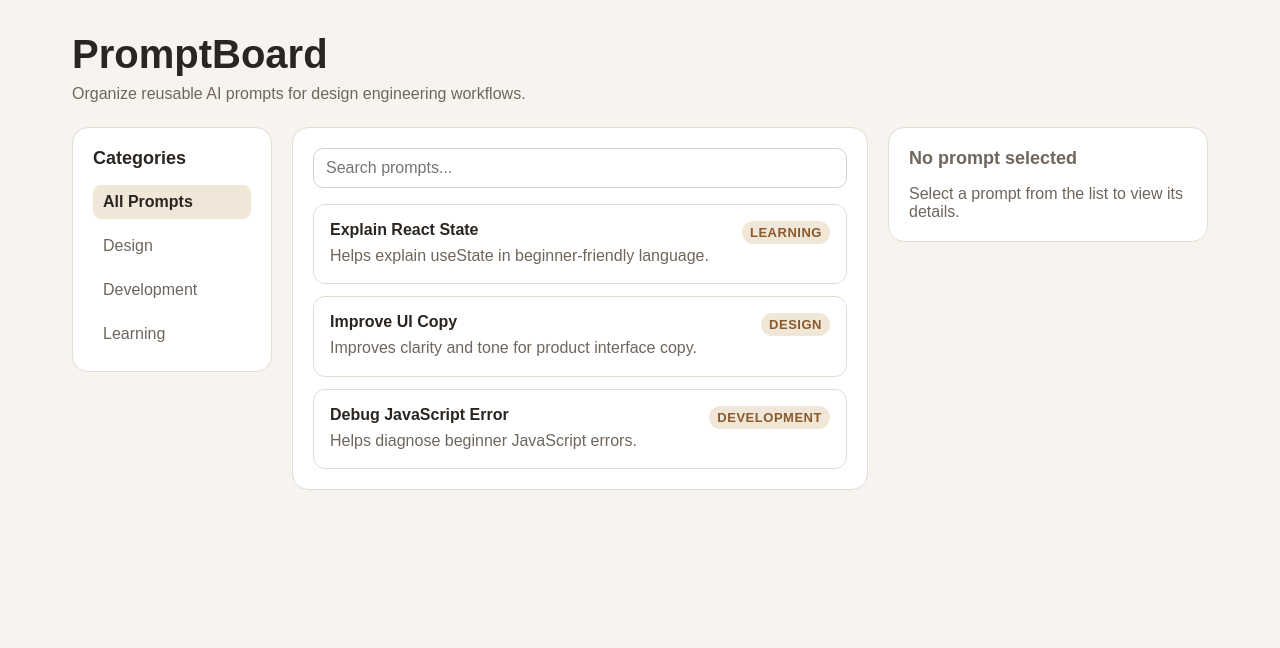
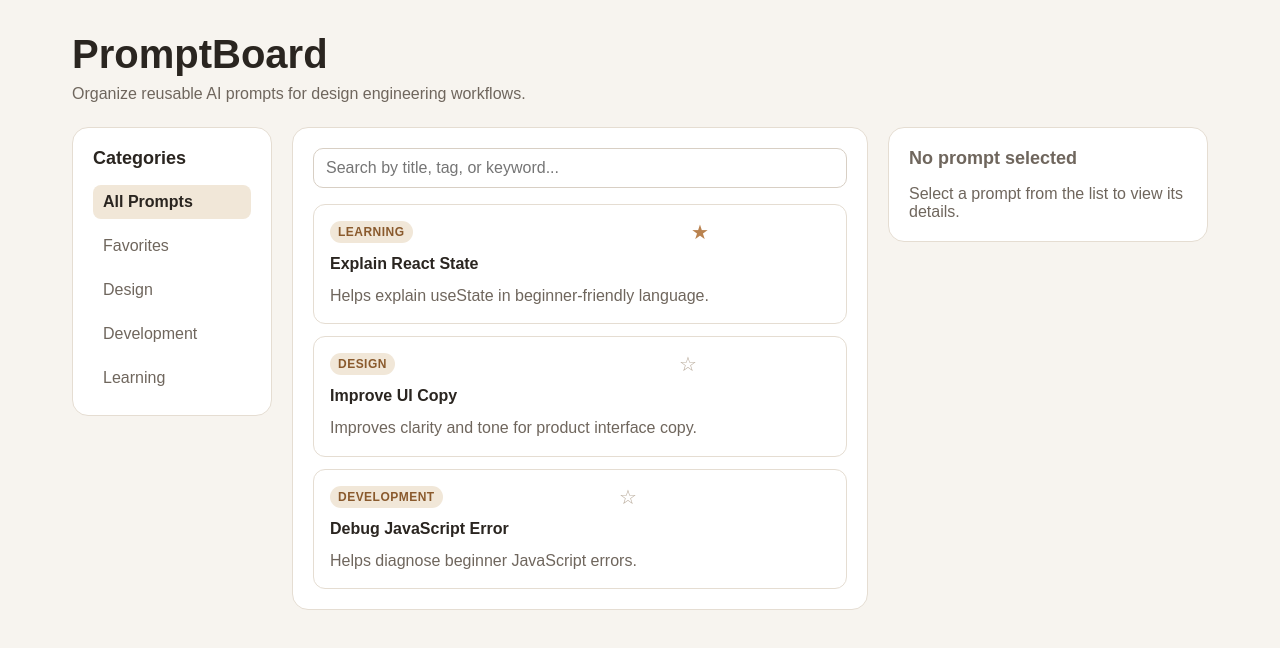
Before and after one commit to brndcdn/promptboard, a React (Vite) app: page / in a window 1280 px wide. Shown: the top 648 px of the page. Built offline with nearby package versions, Linux system fonts and the light colour scheme; the HTML template or start-up script is replaced by a standard one.

Commit message:
Added the following features: copy prompt, favorite filter. And improved UI for both PromptCard and PromptDetail components

```diff
--- a/src/App.css
+++ b/src/App.css
@@ -1,3 +1,5 @@
+/* ─── Reset & Base ─────────────────────────────────────────────────────────── */
+
 * {
   box-sizing: border-box;
   margin: 0;
@@ -10,11 +12,32 @@ body {
   color: #2a2520;
 }
 
+/* ─── App Layout ───────────────────────────────────────────────────────────── */
+
 .app {
   max-width: 1200px;
   margin: 0 auto;
   padding: 32px;
 }
+
+.workspace {
+  display: grid;
+  grid-template-columns: 200px 1fr 320px;
+  gap: 20px;
+  align-items: start;
+}
+
+/* Shared card-like panel style used by sidebar, content area, and detail */
+.sidebar,
+.content-area,
+.prompt-detail {
+  background: #ffffff;
+  border: 1px solid #e5ddd2;
+  border-radius: 16px;
+  padding: 20px;
+}
+
+/* ─── Header ───────────────────────────────────────────────────────────────── */
 
 .header {
   margin-bottom: 24px;
@@ -29,24 +52,9 @@ body {
   color: #6f665d;
 }
 
-.workspace {
-  display: grid;
-  grid-template-columns: 200px 1fr 320px;
-  gap: 20px;
-  align-items: start;
-}
+/* ─── Sidebar ──────────────────────────────────────────────────────────────── */
 
-.sidebar,
-.content-area,
-.prompt-detail {
-  background: #ffffff;
-  border: 1px solid #e5ddd2;
-  border-radius: 16px;
-  padding: 20px;
-}
-
-.sidebar h2,
-.prompt-detail h2 {
+.sidebar h2 {
   font-size: 18px;
   margin-bottom: 16px;
 }
@@ -56,90 +64,6 @@ body {
   display: grid;
   gap: 10px;
   color: #6f665d;
-}
-
-.search-bar {
-  display: flex;
-  gap: 12px;
-  margin-bottom: 16px;
-}
-
-.search-bar input,
-.search-bar select {
-  width: 100%;
-  padding: 10px 12px;
-  border: 1px solid #d8cfc4;
-  border-radius: 10px;
-  font: inherit;
-}
-
-.prompt-list {
-  display: grid;
-  gap: 12px;
-}
-
-.prompt-card {
-  border: 1px solid #e5ddd2;
-  border-radius: 12px;
-  padding: 16px;
-  display: flex;
-  justify-content: space-between;
-  align-items: flex-start;
-  gap: 16px;
-}
-
-.prompt-card h3 {
-  font-size: 16px;
-  margin-bottom: 6px;
-}
-
-.prompt-card p {
-  color: #6f665d;
-  line-height: 1.4;
-}
-
-.prompt-card span {
-  font-size: 13px;
-  background: #f1e7d8;
-  padding: 4px 8px;
-  border-radius: 999px;
-  white-space: nowrap;
-}
-
-.tag-list {
-  display: flex;
-  gap: 8px;
-  flex-wrap: wrap;
-  margin: 16px 0;
-}
-
-.tag-list span {
-  font-size: 13px;
-  background: #f1e7d8;
-  padding: 4px 8px;
-  border-radius: 999px;
-}
-
-.prompt-content {
-  background: #f7f4ef;
-  border-radius: 12px;
-  padding: 16px;
-  line-height: 1.5;
-  color: #4c443d;
-}
-
-@media (max-width: 800px) {
-  .workspace {
-    grid-template-columns: 1fr;
-  }
-
-  .app {
-    padding: 20px;
-  }
-
-  .search-bar {
-    flex-direction: column;
-  }
 }
 
 .category-button {
@@ -165,8 +89,41 @@ body {
   font-weight: 700;
 }
 
+/* ─── Search Bar ───────────────────────────────────────────────────────────── */
+
+.search-bar {
+  display: flex;
+  gap: 12px;
+  margin-bottom: 16px;
+}
+
+.search-bar input,
+.search-bar select {
+  width: 100%;
+  padding: 10px 12px;
+  border: 1px solid #d8cfc4;
+  border-radius: 10px;
+  font: inherit;
+}
+
+/* ─── Prompt List ──────────────────────────────────────────────────────────── */
+
+.prompt-list {
+  display: grid;
+  gap: 12px;
+}
+
+/* ─── Prompt Card ──────────────────────────────────────────────────────────── */
+
 .prompt-card {
+  border: 1px solid #e5ddd2;
+  border-radius: 12px;
   cursor: pointer;
+  padding: 16px;
+  display: grid;
+  justify-content: space-between;
+  align-items: flex-start;
+  gap: 12px;
 }
 
 .prompt-card:hover {
@@ -178,10 +135,32 @@ body {
   background: #faf4ec;
 }
 
-.empty-state {
+.prompt-card-top {
+  display: flex;
+  justify-content: space-between;
+  align-items: center;
+}
+
+.prompt-card-main {
+  min-width: 0;
+}
+
+.prompt-card-header,
+.detail-header {
+  display: flex;
+  justify-content: space-between;
+  gap: 12px;
+  align-items: flex-start;
+}
+
+.prompt-card h3 {
+  font-size: 16px;
+  margin-bottom: 0px;
+}
+
+.prompt-card p {
   color: #6f665d;
-  font-size: 14px;
-  padding: 16px 0;
+  line-height: 1.4;
 }
 
 .category-badge {
@@ -190,10 +169,54 @@ body {
   text-transform: uppercase;
   letter-spacing: 0.04em;
   color: #8a5a2d;
+  background: #f1e7d8;
+  padding: 4px 8px;
+  border-radius: 999px;
+  white-space: nowrap;
+}
+
+.favorite-button {
+  border: none;
   background: transparent;
+  cursor: pointer;
+  font-size: 20px;
+  line-height: 1;
+  color: #b8aa9a;
   padding: 0;
-  border-radius: 0;
-  white-space: nowrap;
+}
+
+.favorite-button.is-favorite {
+  color: #b9824f;
+}
+
+.card-tags {
+  display: flex;
+  gap: 6px;
+  flex-wrap: wrap;
+  margin-top: 12px;
+}
+
+.card-tags span {
+  font-size: 12px;
+  color: #6f665d;
+  background: transparent;
+  border: 1px solid #d8cfc4;
+  padding: 3px 7px;
+  border-radius: 999px;
+}
+
+/* ─── Prompt Detail ────────────────────────────────────────────────────────── */
+
+.prompt-detail h2 {
+  font-size: 18px;
+  margin-bottom: 16px;
+}
+
+.tag-list {
+  display: flex;
+  gap: 8px;
+  flex-wrap: wrap;
+  margin: 16px 0;
 }
 
 .tag-list span {
@@ -205,6 +228,65 @@ body {
   border-radius: 999px;
 }
 
+.prompt-content {
+  background: #f7f4ef;
+  border-radius: 12px;
+  padding: 16px;
+  line-height: 1.5;
+  color: #4c443d;
+}
+
+.copy-button {
+  margin-top: 16px;
+  border: none;
+  background: #a06f42;
+  color: white;
+  border-radius: 10px;
+  padding: 10px 14px;
+  font: inherit;
+  font-weight: 500;
+  cursor: pointer;
+  transition: background 0.2s ease;
+}
+
+.copy-button:hover {
+  background: #b9824f;
+}
+
+/* ─── Empty States ─────────────────────────────────────────────────────────── */
+
+.empty-state {
+  color: #6f665d;
+  font-size: 14px;
+  padding: 16px 0;
+}
+
+.empty-state h2 {
+  font-size: 18px;
+  margin-bottom: 8px;
+}
+
+.empty-state p {
+  color: #6f665d;
+  line-height: 1.4;
+}
+
 .empty-detail {
   color: #6f665d;
 }
+
+/* ─── Responsive ───────────────────────────────────────────────────────────── */
+
+@media (max-width: 800px) {
+  .app {
+    padding: 20px;
+  }
+
+  .workspace {
+    grid-template-columns: 1fr;
+  }
+
+  .search-bar {
+    flex-direction: column;
+  }
+}
--- a/src/App.jsx
+++ b/src/App.jsx
@@ -1,5 +1,5 @@
 import { useState } from "react";
-import { prompts } from "./data/prompts";
+import { prompts as initialPrompts } from "./data/prompts";
 import Header from "./components/Header";
 import Sidebar from "./components/Sidebar";
 import SearchBar from "./components/SearchBar";
@@ -8,6 +8,18 @@ import PromptDetail from "./components/PromptDetail";
 import "./App.css";
 
 function App() {
+  const [prompts, setPrompts] = useState(initialPrompts);
+
+  function toggleFavorite(promptId) {
+    setPrompts((currentPrompts) =>
+      currentPrompts.map((prompt) =>
+        prompt.id === promptId
+          ? { ...prompt, favorite: !prompt.favorite }
+          : prompt,
+      ),
+    );
+  }
+
   const [searchTerm, setSearchTerm] = useState("");
   const [selectedCategory, setSelectedCategory] = useState("All");
   const [selectedPromptId, setSelectedPromptId] = useState(null);
@@ -18,14 +30,25 @@ function App() {
     );
   }
 
+  const normalizedSearch = searchTerm.toLowerCase().trim();
+
   const filteredPrompts = prompts.filter((prompt) => {
-    const matchesSearch =
-      prompt.title.toLowerCase().includes(searchTerm.toLowerCase()) ||
-      prompt.description.toLowerCase().includes(searchTerm.toLowerCase()) ||
-      prompt.content.toLowerCase().includes(searchTerm.toLowerCase());
+    const searchableText = [
+      prompt.title,
+      prompt.description,
+      prompt.content,
+      prompt.category,
+      ...prompt.tags,
+    ]
+      .join(" ")
+      .toLowerCase();
+
+    const matchesSearch = searchableText.includes(normalizedSearch);
 
     const matchesCategory =
-      selectedCategory === "All" || prompt.category === selectedCategory;
+      selectedCategory === "All" ||
+      (selectedCategory === "Favorites" && prompt.favorite) ||
+      prompt.category === selectedCategory;
 
     return matchesSearch && matchesCategory;
   });
@@ -48,12 +71,16 @@ function App() {
 
           <PromptList
             prompts={filteredPrompts}
-            selectedPromptId={selectedPrompt?.id}
+            selectedPromptId={selectedPromptId}
             onSelectPrompt={handleSelectPrompt}
+            onToggleFavorite={toggleFavorite}
           />
         </div>
 
-        <PromptDetail prompt={selectedPrompt} />
+        <PromptDetail
+          prompt={selectedPrompt}
+          onToggleFavorite={toggleFavorite}
+        />
       </section>
     </main>
   );
--- a/src/components/PromptCard.jsx
+++ b/src/components/PromptCard.jsx
@@ -1,15 +1,28 @@
-function PromptCard({ prompt, isSelected, onSelectPrompt }) {
+function PromptCard({ prompt, isSelected, onSelectPrompt, onToggleFavorite }) {
   return (
     <article
       className={`prompt-card ${isSelected ? "selected-card" : ""}`}
       onClick={() => onSelectPrompt(prompt.id)}
     >
-      <div>
-        <h3>{prompt.title}</h3>
-        <p>{prompt.description}</p>
+      <div className="prompt-card-top">
+        <span className="category-badge">{prompt.category}</span>
+
+        <button
+          className={`favorite-button ${prompt.favorite ? "is-favorite" : ""}`}
+          onClick={(event) => {
+            event.stopPropagation();
+            onToggleFavorite(prompt.id);
+          }}
+          aria-label={
+            prompt.favorite ? "Remove from favorites" : "Add to favorites"
+          }
+        >
+          {prompt.favorite ? "★" : "☆"}
+        </button>
       </div>
 
-      <span className="category-badge">{prompt.category}</span>
+      <h3>{prompt.title}</h3>
+      <p>{prompt.description}</p>
     </article>
   );
 }
--- a/src/components/PromptDetail.jsx
+++ b/src/components/PromptDetail.jsx
@@ -8,10 +8,15 @@ function PromptDetail({ prompt }) {
     );
   }
 
+  function copyPrompt() {
+    navigator.clipboard.writeText(prompt.content);
+
+    alert("Prompt copied to clipboard!");
+  }
+
   return (
     <aside className="prompt-detail">
       <h2>{prompt.title}</h2>
-      <p>{prompt.description}</p>
 
       <div className="tag-list">
         {prompt.tags.map((tag) => (
@@ -22,6 +27,10 @@ function PromptDetail({ prompt }) {
       <div className="prompt-content">
         <p>{prompt.content}</p>
       </div>
+
+      <button className="copy-button" onClick={copyPrompt}>
+        Copy to clipboard
+      </button>
     </aside>
   );
 }
--- a/src/components/PromptList.jsx
+++ b/src/components/PromptList.jsx
@@ -1,8 +1,18 @@
 import PromptCard from "./PromptCard";
 
-function PromptList({ prompts, selectedPromptId, onSelectPrompt }) {
+function PromptList({
+  prompts,
+  selectedPromptId,
+  onSelectPrompt,
+  onToggleFavorite,
+}) {
   if (prompts.length === 0) {
-    return <p className="empty-state">No prompts found.</p>;
+    return (
+      <section className="empty-state">
+        <h2>No prompts found</h2>
+        <p>Try adjusting your search or category filter.</p>
+      </section>
+    );
   }
 
   return (
@@ -13,6 +23,7 @@ function PromptList({ prompts, selectedPromptId, onSelectPrompt }) {
           prompt={prompt}
           isSelected={prompt.id === selectedPromptId}
           onSelectPrompt={onSelectPrompt}
+          onToggleFavorite={onToggleFavorite}
         />
       ))}
     </section>
--- a/src/components/SearchBar.jsx
+++ b/src/components/SearchBar.jsx
@@ -3,7 +3,7 @@ function SearchBar({ searchTerm, onSearchChange }) {
     <section className="search-bar">
       <input
         type="text"
-        placeholder="Search prompts..."
+        placeholder="Search by title, tag, or keyword..."
         value={searchTerm}
         onChange={(event) => onSearchChange(event.target.value)}
       />
--- a/src/components/Sidebar.jsx
+++ b/src/components/Sidebar.jsx
@@ -1,4 +1,4 @@
-const categories = ["All", "Design", "Development", "Learning"];
+const categories = ["All", "Favorites", "Design", "Development", "Learning"];
 
 function Sidebar({ selectedCategory, onSelectCategory }) {
   return (
```
